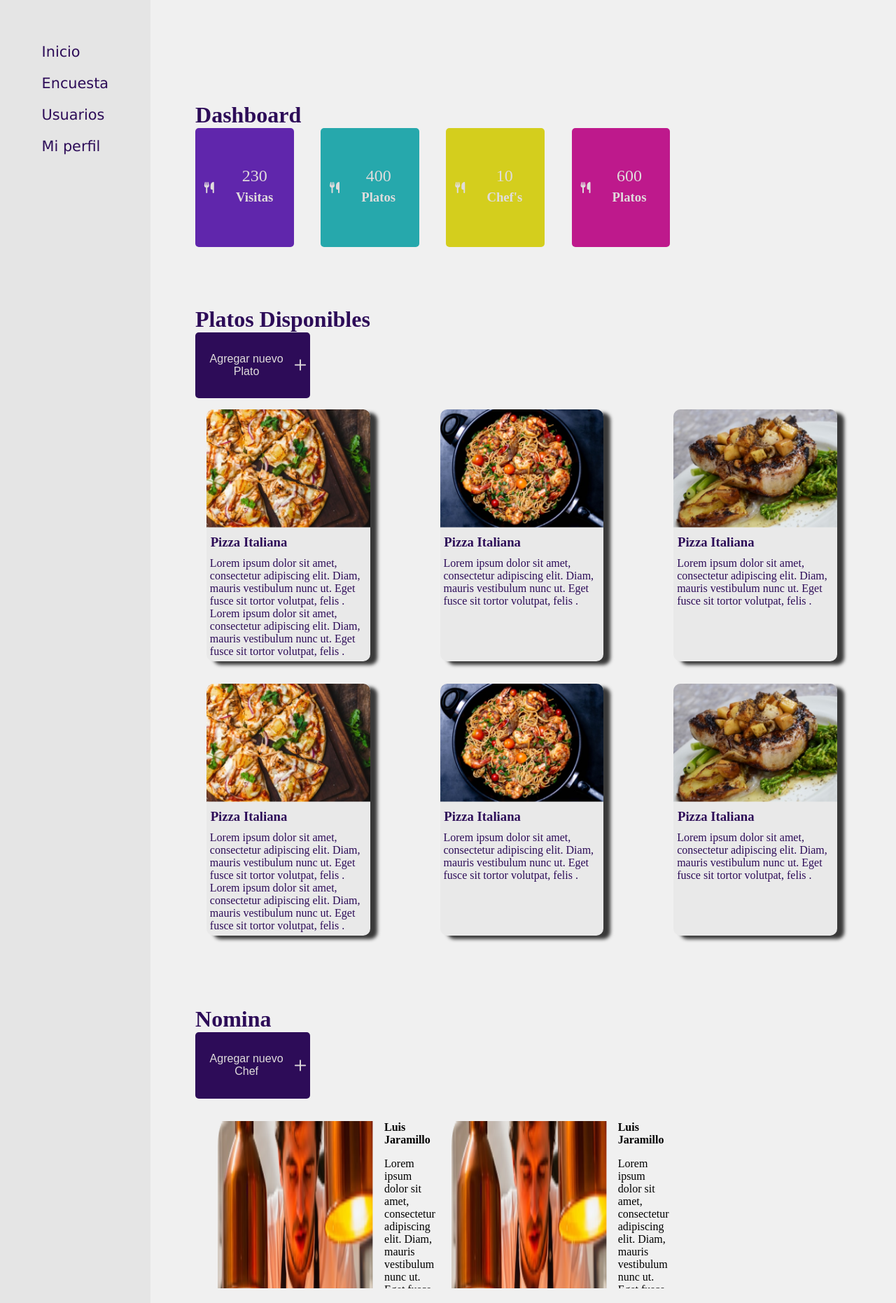
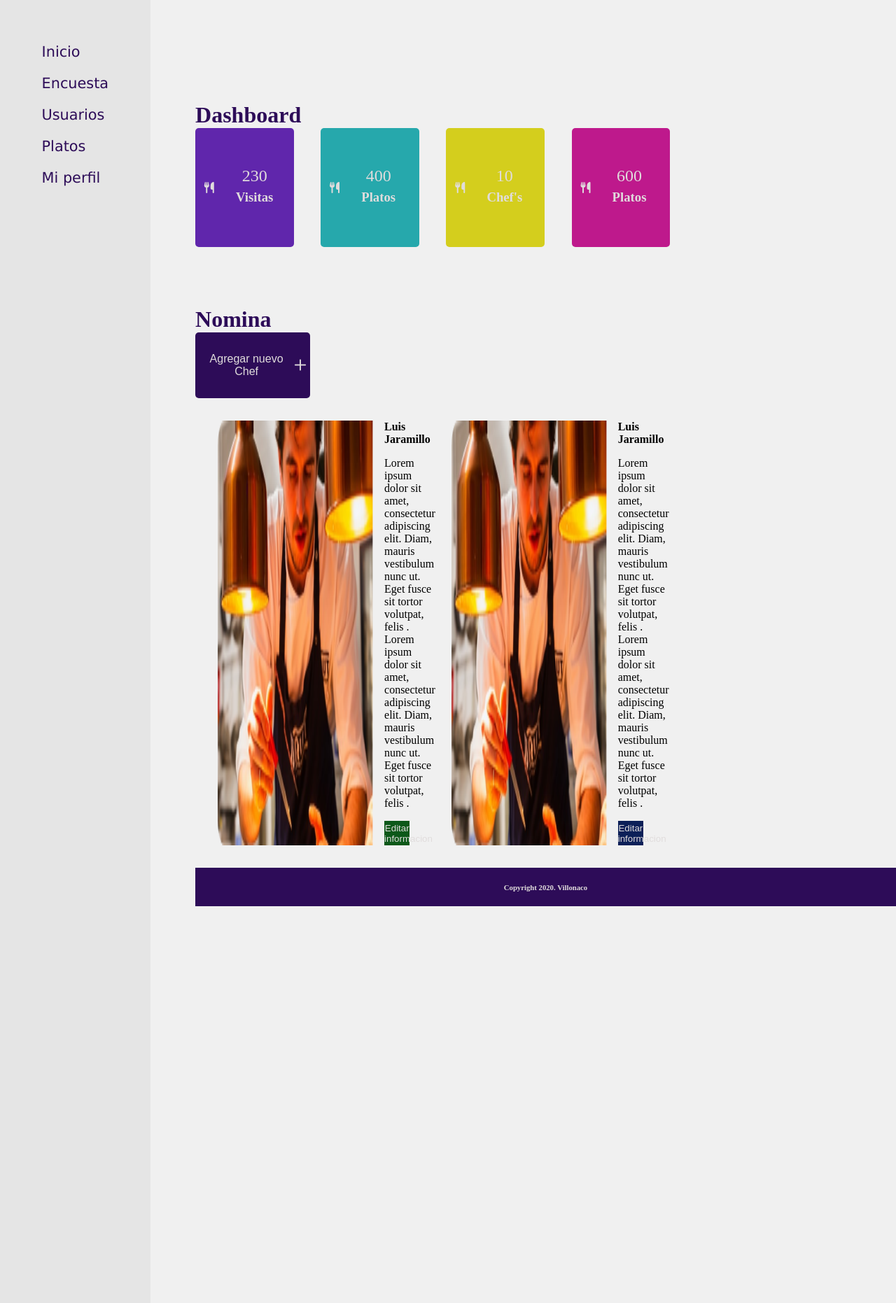
Before and after one commit to davidLM20/RestauranteIweb, a PHP site: page /Tarea/administrador/views/dashboard.php in a window 1280 px wide; the page is wider, and only the part inside the window is pictured. Shown: the part 256-2118 px from the top of that part at 70% size. Run offline with PHP 8.4, Linux system fonts and the light colour scheme; the visitor is signed in with stand-in values (Sample User, id 1); some libraries are stand-ins or nearby versions.

Commit message:
Gestion de platos

```diff
--- a/Restaurante/administrador/models/userModels.php
+++ b/Restaurante/administrador/models/userModels.php
@@ -37,7 +37,7 @@ class UserModel
     $miconexion = new clase_mysqli;
     $miconexion->conectar(DBHOST, DBUSER, DBPASS, DBNAME);
     $resSQL=$miconexion->consulta("select id, nombres, apellidos, correo from usuarios");
-    $resSQL=$miconexion->verconsultacrud();
+    $resSQL=$miconexion->verconsultacrud('deleteUser.php', 'updateUser.php');
     //$this->Disconnect();
     return $resSQL;
   }
--- a/Restaurante/administrador/views/dashboard.php
+++ b/Restaurante/administrador/views/dashboard.php
@@ -34,57 +34,8 @@ include("header.php");
                 </article>
 
             </section>
-            <h2>Platos Disponibles</h2>
-            <div class="platoNuevo" >
-                <button class="btnAgragar">Agregar nuevo Plato </button>
-                <i class="fa-regular fa-plus fa-lg"></i>
-            </div>
 
-            <section class="contDash">
-                <article class="menuPlato">
-                    <img src="../images/Rectangle_3.png" alt="">
-                    <h3>Pizza Italiana</h3>
-                    <p>Lorem ipsum dolor sit amet, consectetur adipiscing elit. Diam, mauris vestibulum nunc ut. Eget fusce
-                        sit tortor volutpat, felis .
-                        Lorem ipsum dolor sit amet, consectetur adipiscing elit. Diam, mauris vestibulum nunc ut. Eget fusce
-                        sit tortor volutpat, felis .
-                    </p>
-                </article>
 
-                <article class="menuPlato">
-                    <img src="../images/Group_4.png" alt="">
-                    <h3>Pizza Italiana</h3>
-                    <p>Lorem ipsum dolor sit amet, consectetur adipiscing elit. Diam, mauris vestibulum nunc ut. Eget fusce
-                        sit tortor volutpat, felis .</p>
-                </article>
-                <article class="menuPlato">
-                    <img src="../images/Group_6.png" alt="">
-                    <h3>Pizza Italiana</h3>
-                    <p>Lorem ipsum dolor sit amet, consectetur adipiscing elit. Diam, mauris vestibulum nunc ut. Eget fusce
-                        sit tortor volutpat, felis .</p>
-                </article><article class="menuPlato">
-                    <img src="../images/Rectangle_3.png" alt="">
-                    <h3>Pizza Italiana</h3>
-                    <p>Lorem ipsum dolor sit amet, consectetur adipiscing elit. Diam, mauris vestibulum nunc ut. Eget fusce
-                        sit tortor volutpat, felis .
-                        Lorem ipsum dolor sit amet, consectetur adipiscing elit. Diam, mauris vestibulum nunc ut. Eget fusce
-                        sit tortor volutpat, felis .
-                    </p>
-                </article>
-
-                <article class="menuPlato">
-                    <img src="../images/Group_4.png" alt="">
-                    <h3>Pizza Italiana</h3>
-                    <p>Lorem ipsum dolor sit amet, consectetur adipiscing elit. Diam, mauris vestibulum nunc ut. Eget fusce
-                        sit tortor volutpat, felis .</p>
-                </article>
-                <article class="menuPlato">
-                    <img src="../images/Group_6.png" alt="">
-                    <h3>Pizza Italiana</h3>
-                    <p>Lorem ipsum dolor sit amet, consectetur adipiscing elit. Diam, mauris vestibulum nunc ut. Eget fusce
-                        sit tortor volutpat, felis .</p>
-                </article>
-            </section>
 
             <h2>Nomina</h2>
             <div class="platoNuevo">
--- a/Restaurante/administrador/views/header.php
+++ b/Restaurante/administrador/views/header.php
@@ -38,6 +38,7 @@ include("../seguridad/seguridad.php");
                 <a href="dashboard.php" class="btnMenu">Inicio</a>
                 <a href="" class="btnMenu">Encuesta</a>
                 <a href="user.php" class="btnMenu">Usuarios</a>
+                <a href="dishes.php" class="btnMenu">Platos</a>
                 <a href="" class="btnMenu">Mi perfil</a>
             </nav>
         </section>
--- a/Restaurante/administrador/views/updateUser.php
+++ b/Restaurante/administrador/views/updateUser.php
@@ -8,14 +8,14 @@
         extract($_GET);
         include("../controller/user_controller.php");
         $control = new user_controller();
-        $idUser = $_GET['idUser'];
+        $idUser = $_GET['id'];
         $listaUser = $control ->getUser($idUser);
         $listaRol[1]="Administrador";
 		$listaRol[2]="Visitante";
     ?>
     <section class="frmContent">
             <form method="post" action="../controller/user_update.php" class="formulario">
-                <input type="hidden" name="idUser" value="<?php echo $listaUser[0]; ?>">
+                <input type="hidden" name="id" value="<?php echo $listaUser[0]; ?>">
                 <div class="grupoInput">
                     <label for="nombres" class="labelStyle">Nombres</label>
                     <input class="frmInput" type="text" name="nombres" id="nombres" value="<?php echo $listaUser[1]; ?>">
--- a/Restaurante/dll/class_mysqli.php
+++ b/Restaurante/dll/class_mysqli.php
@@ -76,7 +76,7 @@ class clase_mysqli{
 		echo "</table>";
 	}
 
-	function verconsultacrud(){
+	function verconsultacrud($rootDelete,$rootUpdate){
 		echo "<table class='tablecud'>";
 		echo "<tr>";
 		for ($i=0; $i < $this->numcampos() ; $i++) {
@@ -92,8 +92,8 @@ class clase_mysqli{
 				//echo "<td>".utf8_encode($row[$i])."</td>";
 				echo "<td>".$row[$i]."</td>";
 			}
-			echo  "<td><a href='../views/deleteUser.php?idUser=$row[0]'>Borrar</a></td>";
-			echo  "<td><a href='../views/updateUser.php?idUser=$row[0]'>Actualizar</a></td>";
+			echo  "<td><a href='$rootDelete?id=$row[0]'>Borrar</a></td>";
+			echo  "<td><a href='$rootUpdate?id=$row[0]'>Actualizar</a></td>";
 			echo "</tr>";
 		}
 		echo "</table>";
```
Also changed, not shown: Restaurante/administrador/controller/dish_controller.php (added, +79 -0 lines), Restaurante/administrador/models/dishesModels.php (added, +60 -0 lines), Restaurante/administrador/views/dishes.php (added, +17 -0 lines), Restaurante/administrador/views/deleteDish.php (added), Restaurante/administrador/views/dish_add.php (added), Restaurante/administrador/views/updateDish.php (added).
